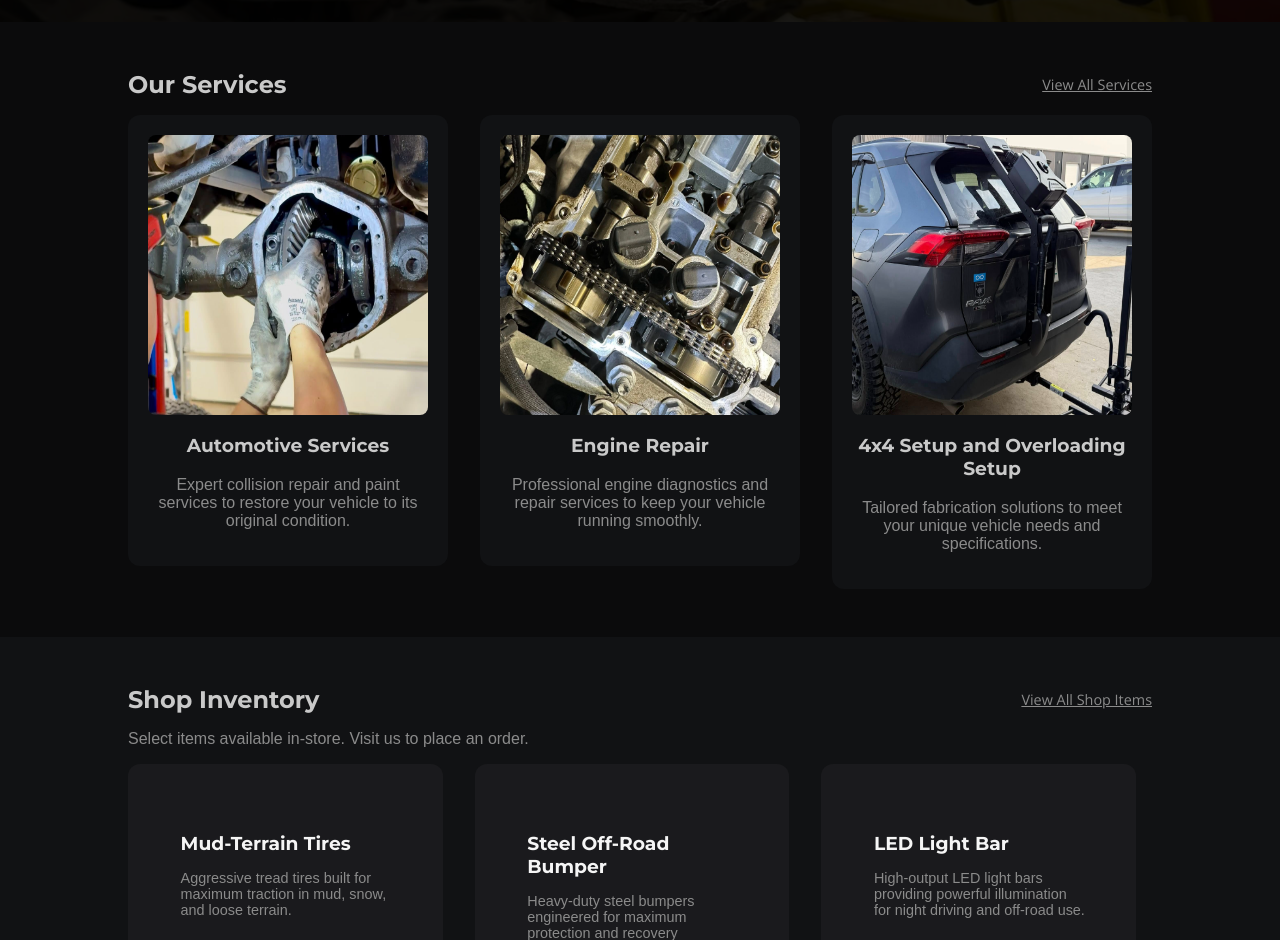
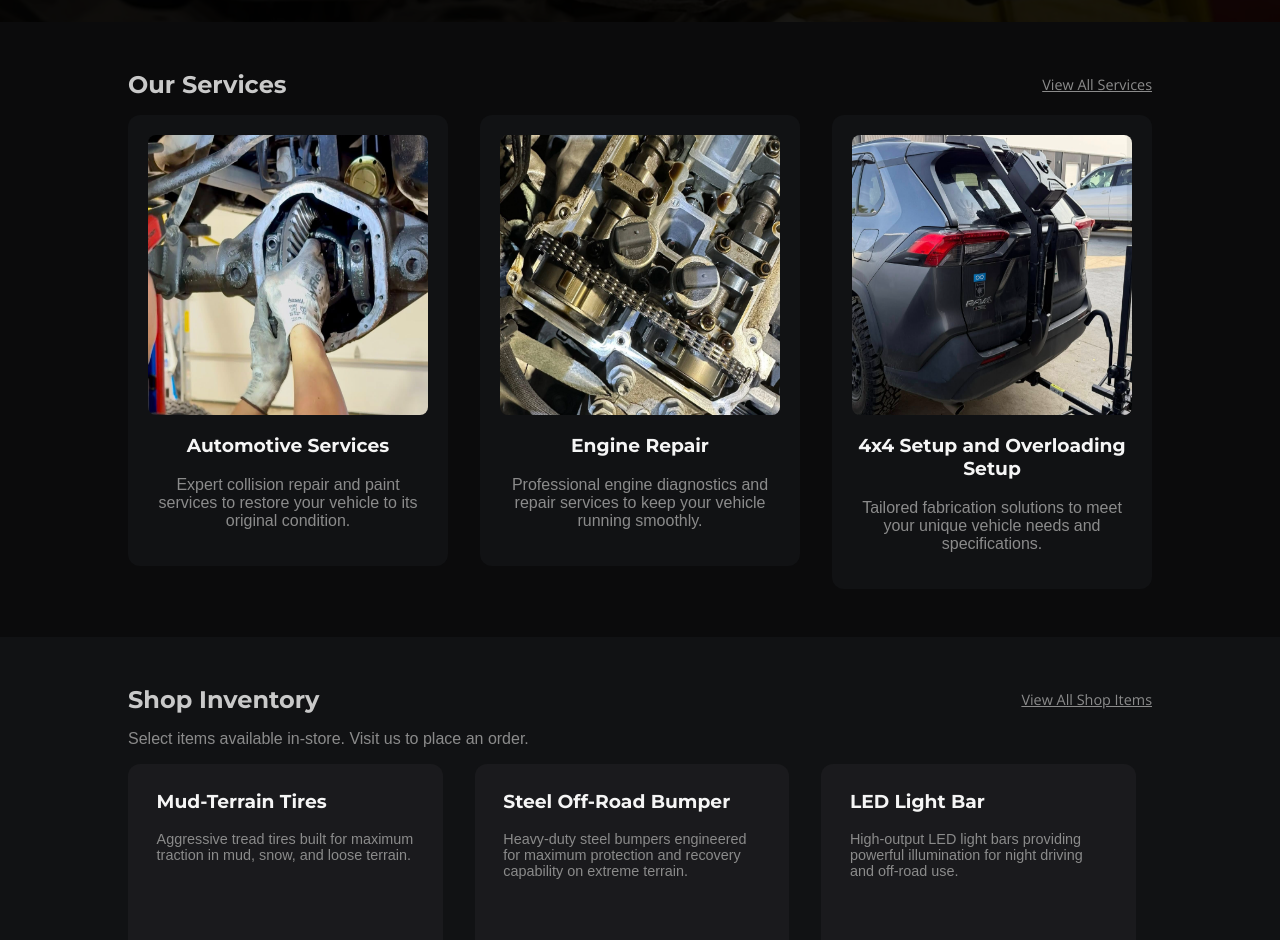
Before and after one commit to CharlesSamonte/React-Website, a React (Vite) app: page / in a window 1280 px wide. Shown: the part 1860-2800 px from the top of the page. Built offline with nearby package versions, Linux system fonts and the light colour scheme.

Commit message:
Added animations to pages.

```diff
--- a/src/components/Navbar/Navbar.css
+++ b/src/components/Navbar/Navbar.css
@@ -10,7 +10,7 @@
     padding: 8px 2rem;
     animation: navSlideDown 0.5s ease forwards;
     height: var(--navbar-height);
-      transition: all 0.3s ease;
+    transition: all 0.3s ease;
 }
 
 #navbar.shrink {
@@ -20,6 +20,9 @@
 
 #navbar.shrink {
     box-shadow: 0 10px 30px rgba(0, 0, 0, 0.45);
+}
+#navbar.shrink .logo{
+    transform: scale(0.8);
 }
 
 #navbar .logo {
@@ -37,18 +40,23 @@
     opacity: 0;
     animation: fadeLift 0.5s ease forwards;
 }
+
 #navbar .nav-links a:nth-child(1) {
     animation-delay: 0.15s;
 }
+
 #navbar .nav-links a:nth-child(2) {
     animation-delay: 0.3s;
 }
+
 #navbar .nav-links a:nth-child(3) {
     animation-delay: 0.45s;
 }
+
 #navbar .nav-links a:nth-child(4) {
     animation-delay: 0.6s;
 }
+
 #navbar .nav-links a:nth-child(5) {
     animation-delay: 0.75s;
 }
@@ -95,6 +103,10 @@
     background-color: var(--color-accent);
     border-radius: var(--radius-full);
     padding: 4px;
+}
+
+#navbar.shrink .nav-btn {
+    padding: 2px 8px;
 }
 
 .nav-btn {
--- a/src/components/OurServices/OurServices.tsx
+++ b/src/components/OurServices/OurServices.tsx
@@ -1,5 +1,7 @@
 import "./OurServices.css"
 import useInViewAnimation from "../../hooks/useInViewAnimation";
+import { servicesHighlight } from "../../constants";
+import { NavLink } from "react-router-dom";
 
 const OurServices = () => {
     const { ref, isVisible } = useInViewAnimation();
@@ -10,43 +12,31 @@ const OurServices = () => {
         >
             <div className="section-title-container">
                 <h1>Our Services</h1>
-                <a href="" id="view-all-services" className="a-link">View All Services</a>
+                <a href="/services" id="view-all-services" className="a-link">View All Services</a>
             </div>
             <div className="services-container">
-                <div className={`card-wrapper slide-left delay-animate ${isVisible ? "visible" : ""}`}
-                    style={{ "--delay": `${0.35}s` } as React.CSSProperties}
+                {
+                    servicesHighlight.map((service, index) => {
+                        const delay = 0.35 + Math.log(index + 1) * 0.20;
+
+                        return (
+                            <div key={index} className={`card-wrapper slide-left delay-animate ${isVisible ? "visible" : ""}`}
+                                style={{ "--delay": `${delay}s` } as React.CSSProperties}
                             >
+                                <NavLink  to="/services">
                                     <div className={`service-card card`}>
                                         <div className="img-container">
-                            <img loading="lazy" src="/assets/services/auto-body-repair.png" alt="Auto Body Repair">
+                                            <img loading="lazy" src={service.imgPath} alt="Auto Body Repair">
                                             </img>
                                         </div>
-                        <h3>Automotive Services</h3>
-                        <p>Expert collision repair and paint services to restore your vehicle to its original condition.</p>
+                                        <h3>{service.title}</h3>
+                                        <p>{service.subTitle}</p>
                                     </div>
+                                </NavLink>
                             </div>
-                <div className={`card-wrapper slide-left  delay-animate ${isVisible ? "visible" : ""}`}
-                    style={{ "--delay": `${0.50}s` } as React.CSSProperties}
-                >
-                    <div className={`service-card card`}>
-                        <div className="img-container">
-                            <img loading="lazy" src="/assets/services/engine-repair.png" alt="Engine Repair"></img>
-                        </div>
-                        <h3>Engine Repair</h3>
-                        <p>Professional engine diagnostics and repair services to keep your vehicle running smoothly.</p>
-                    </div>
-                </div>
-                <div className={`card-wrapper slide-left  delay-animate ${isVisible ? "visible" : ""}`}
-                    style={{ "--delay": `${0.60}s` } as React.CSSProperties}
-                >
-                    <div className={`service-card card`}>
-                        <div className="img-container">
-                            <img loading="lazy" src="/assets/services/4x4-setup.png" alt="4x4setup"></img>
-                        </div>
-                        <h3>4x4 Setup and Overloading Setup</h3>
-                        <p>Tailored fabrication solutions to meet your unique vehicle needs and specifications.</p>
-                    </div>
-                </div>
+                        )
+                    })
+                }
             </div>
         </section >
     );
--- a/src/components/Shop/Shop.css
+++ b/src/components/Shop/Shop.css
@@ -1,12 +1,6 @@
 #shop-section {
     background: var(--section-backgound-color);
     color: var(--color-text);
-}
-
-.shop-subtitle {
-    color: var(--color-text-sub);
-    margin-top: 0.5rem;
-    max-width: 500px;
 }
 
 .shop-grid {
@@ -16,48 +10,21 @@
     gap: 2rem;
 }
 
-.shop-card {
-    background: var(--card-backgound-color);
-    border-radius: var(--radius-lg);
+.shop-card.card {
+    background-color: var(--card-backgound-color);
     overflow: hidden;
     transition: transform 0.4s ease, box-shadow 0.4s ease;
 }
 
-.shop-card img {
-    width: 100%;
-    height: 240px;
-    object-fit: cover;
-}
-
-.shop-card:hover {
-    transform: translateY(-8px);
-    box-shadow: 0 15px 40px rgba(0, 0, 0, 0.5);
-}
-
-.shop-info {
-    padding: 1.5rem;
-}
-
 .shop-info h3 {
     color: var(--color-text-heading);
-    margin-bottom: 0.5rem;
+    margin-top: 0;
 }
 
 .shop-info p {
     font-size: 0.9rem;
     color: var(--color-text-sub);
     margin-bottom: 1rem;
-}
-
-.in-store-only {
-    display: inline-block;
-    padding: 0.4rem 0.8rem;
-    font-size: 0.75rem;
-    text-transform: uppercase;
-    letter-spacing: 1px;
-    color: #000;
-    background: var(--gradient-gold);
-    border-radius: 4px;
 }
 
 @media screen and (max-width: 768px) {
--- a/src/components/Shop/Shop.tsx
+++ b/src/components/Shop/Shop.tsx
@@ -37,6 +37,9 @@ const Shop = () => {
                             )
                         })
                     }
+                <NavLink to="/shop">
+                <button className={`view-products-btn  delay-animate slide-left ${isVisible && "visible"}`}>View All Products</button>
+                </NavLink>
                 </div>
             </div>
         </section>
--- a/src/constants/index.ts
+++ b/src/constants/index.ts
@@ -44,6 +44,22 @@ const testimonials = [
     },
 ];
 
+const servicesHighlight = [
+    {
+        title: "Automotive Services",
+        subTitle: "Expert collision repair and paint services to restore your vehicle to its original condition.",
+        imgPath: "/assets/services/auto-body-repair.png",
+    },
+    {
+        title: "Engine Repair",
+        subTitle: "Professional engine diagnostics and repair services to keep your vehicle running smoothly.",
+        imgPath: "/assets/services/engine-repair.png",
+    },
+    {
+        title: "4x4 Setup and Overloading Setup",
+        subTitle: "Tailored fabrication solutions to meet your unique vehicle needs and specifications.",
+        imgPath: "/assets/services/4x4-setup.png",
+    },
+]
 
-
-export { testimonials, aboutUsText, contactInfo, navLinks };
+export { testimonials, aboutUsText, contactInfo, navLinks, servicesHighlight };
--- a/src/index.css
+++ b/src/index.css
@@ -186,7 +186,7 @@ a:hover {
 }
 
 button {
-  max-width: 200px;
+  width: 200px;
   border-radius: var(--radius-sm);
   border: 1px solid var(--color-text-heading);
   color: var(--color-text-heading);
@@ -216,4 +216,7 @@ button:focus-visible {
   p{
     font-size: var(--text-sm);
   }
+  button{
+    width: 100%;
+  }
 }
--- a/src/pages/ContactPage.tsx
+++ b/src/pages/ContactPage.tsx
@@ -2,12 +2,13 @@ import "./Contact.css";
 import { contactInfo } from "../constants/";
 import fbIcon from "/src/assets/icons/facebook-logo.svg";
 import igIcon from "/src/assets/icons/instagram-logo.svg";
+import useInViewAnimation from "../hooks/useInViewAnimation";
 
 const ContactPage = () => {
+  const { ref, isVisible } = useInViewAnimation();
   return (
-    <section id="contact-page">
-      {/* HEADER */}
-      <header className="contact-header">
+    <section id={`contact-page`} className={`animate fade-up ${isVisible && "visible"}`}>
+      <header ref={ref} className="contact-header">
         <h1>Contact Us</h1>
         <p>
           Get in touch with AutoCradle Auto Shop for expert automotive services,
@@ -15,8 +16,7 @@ const ContactPage = () => {
         </p>
       </header>
       <div className="contact-grid">
-        {/* CONTACT INFO */}
-        <div className="contact-info">
+        <div className={`contact-info delay-animate fade-up ${isVisible && "visible"}`}>
           <h2>Get In Touch</h2>
 
           <p><strong>Phone:</strong> <a href={`tel:${contactInfo.phone}`}>{contactInfo.phone}</a></p>
@@ -47,7 +47,8 @@ const ContactPage = () => {
         </div>
 
         {/* CONTACT FORM */}
-        <form className="contact-form">
+        <form className={`contact-form delay-animate fade-up ${isVisible && "visible"}`}
+        >
           <h2>Send Us a Message</h2>
 
           <input type="text" placeholder="Your Name" required />
--- a/src/pages/Shop.css
+++ b/src/pages/Shop.css
@@ -1,7 +1,3 @@
-/* ===============================
-   SHOP PAGE
-================================ */
-
 .shop-page {
   background: var(--main-backgound-color);
   color: var(--color-text);
@@ -12,7 +8,7 @@
 ================================ */
 
 .page-title h1 {
-  font-size: 2.6rem;
+  font-size: 3rem;
   color: var(--color-text-heading);
 }
 
@@ -24,7 +20,7 @@
   margin-bottom: 3rem;
 }
 
-.shop-header a  {
+.shop-header a {
   font-weight: 500;
   margin-right: 1rem;
 }
@@ -35,7 +31,7 @@
 
 .shop-layout {
   display: grid;
-  grid-template-columns: 240px 1fr;
+  grid-template-columns: 220px 1fr;
   gap: 3rem;
 }
 
@@ -44,15 +40,14 @@
 ================================ */
 
 .shop-sidebar {
-  background: var(--card-backgound-color);
-  padding: 2rem;
-  border-radius: var(--radius-lg);
+  background: var(--main-backgound-color);
+  border-right: 1.2px solid var( --card-backgound-color)
 }
 
 .shop-sidebar h3 {
   color: var(--color-text-heading);
   margin-bottom: 1.2rem;
-  font-size: 1.1rem;
+  font-size: 1.2rem;
 }
 
 .shop-sidebar ul {
@@ -86,7 +81,7 @@
   display: grid;
   margin: 0px;
   padding-right: 1rem;
-  grid-template-columns: repeat(auto-fill, minmax(260px, 1fr));
+  grid-template-columns: repeat(auto-fill, minmax(250px, 1fr));
 }
 
 /* ===============================
@@ -138,7 +133,7 @@
 .status {
   font-size: 0.8rem;
   padding: 0.35rem 0.7rem;
-  border-radius: 6px;
+  border-radius: var(--radius-md);
   width: fit-content;
 }
 
@@ -154,7 +149,6 @@
 
 /* DETAIL VIEW */
 .product-detail {
-  width: 100%;
   margin: 0 auto;
   background: var(--card-backgound-color);
   padding: 1rem 2rem;
@@ -186,12 +180,15 @@
 ================================ */
 
 @media screen and (max-width: 768px) {
+  .shop-card {}
+
   .shop-layout {
     grid-template-columns: 1fr;
   }
 
   .shop-sidebar {
     order: -1;
+    border-right: none;
   }
 
   .shop-header h1 {
--- a/src/pages/ShopPage.tsx
+++ b/src/pages/ShopPage.tsx
@@ -2,6 +2,7 @@ import { useState, useEffect } from "react";
 import "./Shop.css";
 import { shopItems } from "../constants/shopItems";
 import { useParams } from "react-router-dom";
+import useInViewAnimation from "../hooks/useInViewAnimation";
 
 const categories = [
     "All",
@@ -31,17 +32,7 @@ const ProductInfo = (selectedProduct: Product) => {
             {selectedProduct.price && (
                 <p className="price">{selectedProduct.price}</p>
             )}
-
-            <span
-                className={`status ${selectedProduct.available ? "in" : "out"
-                    }`}
-            >
-                {selectedProduct.available}
-            </span>
-
             <div className="shop-card-content">
-                <h3>{selectedProduct.name}</h3>
-                <span className="category">{selectedProduct.category}</span>
                 {selectedProduct.available ? (
                     <span className="status available">Available In-Store</span>
                 ) : (
@@ -55,6 +46,7 @@ const ProductInfo = (selectedProduct: Product) => {
 const ShopPage = () => {
     const [activeCategory, setActiveCategory] = useState("All");
     const [selectedProduct, setSelectedProduct] = useState<Product | null>(null);
+    const { ref, isVisible } = useInViewAnimation();
 
     const { productID } = useParams();
     useEffect(() => {
@@ -76,16 +68,16 @@ const ShopPage = () => {
             : shopItems.filter((item) => item.category === activeCategory);
 
     return (
-        <section className="shop-page">
-            <header className="page-title">
+        <section className={`shop-page animate fade-up ${isVisible && "visible"}`}>
+            <header ref={ref} className="page-title">
                 <h1>Shop Inventory</h1>
                 <p>All items are available <span>in-store only</span>. Visit us for pricing and availability.</p>
             </header>
 
             <div className="shop-layout">
                 {/* Sidebar */}
-                <aside className="shop-sidebar">
-                    <h3>Categories</h3>
+                <aside className={`shop-sidebar delay-animate fade-up ${isVisible && "visible"}`}>
+                    <h2>Categories</h2>
                     <ul>
                         {categories.map((cat) => (
                             <li
@@ -98,7 +90,6 @@ const ShopPage = () => {
                         ))}
                     </ul>
                 </aside>
-                {/* Inventory */}
                 <div className="shop-main">
                     {/* HEADER ABOVE GRID */}
                     {
@@ -111,7 +102,7 @@ const ShopPage = () => {
                                 </h2>
                             </div>
                             :
-                            <div className="shop-header">
+                            <div className={`shop-header delay-animate slide-left ${isVisible && "visible"}`} >
                                 <h2>Showing {activeCategory}</h2>
                             </div>
                     }
@@ -119,10 +110,16 @@ const ShopPage = () => {
                     <div className="shop-grid">
                         {
                             !selectedProduct &&
-                            filteredItems.map((item) => (
+                            filteredItems.map((item, index) => {
+                                const delay = 0.35 + Math.log(index + 1) * 0.20;
+                                return (
+                                    <div
+                                        className={`delay-animate slide-left ${isVisible && "visible"}`}
+                                        style={{ "--delay": `${delay}s` } as React.CSSProperties}
+                                    >
                                         <div
                                             key={item.id}
-                                    className={`shop-card ${item.available ? "" : "unavailable"}`}
+                                            className={`shop-card  ${item.available ? "" : "unavailable"}`}
                                             onClick={() => setSelectedProduct(item)}
                                         >
                                             <div className="shop-card-content">
@@ -135,7 +132,8 @@ const ShopPage = () => {
                                                 )}
                                             </div>
                                         </div>
-                            ))
+                                    </div>)
+                            })
                         }
                     </div>
                     {selectedProduct && (
```
Lines whose indentation alone changed are shown as unchanged.
